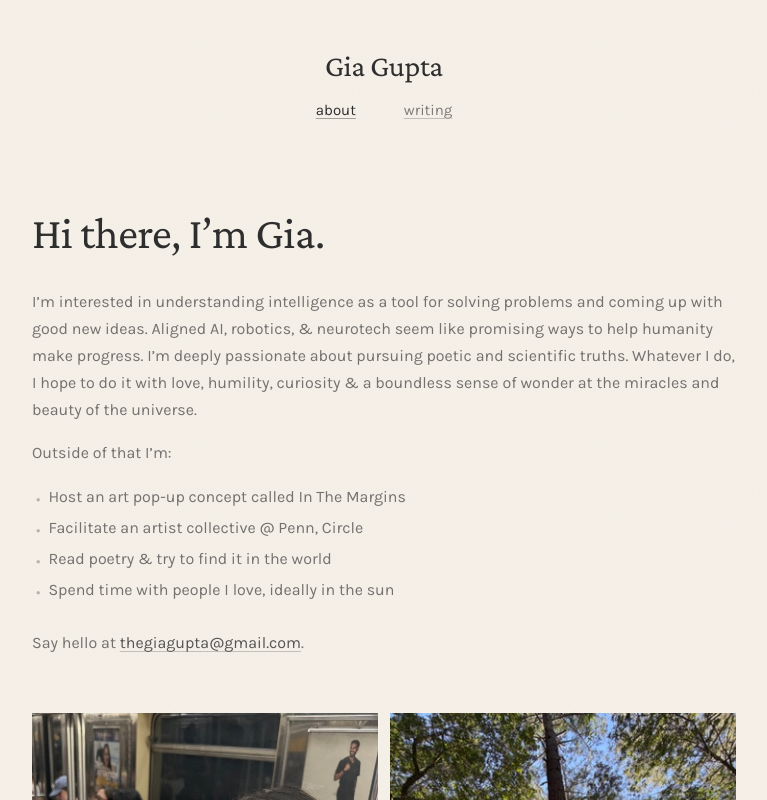
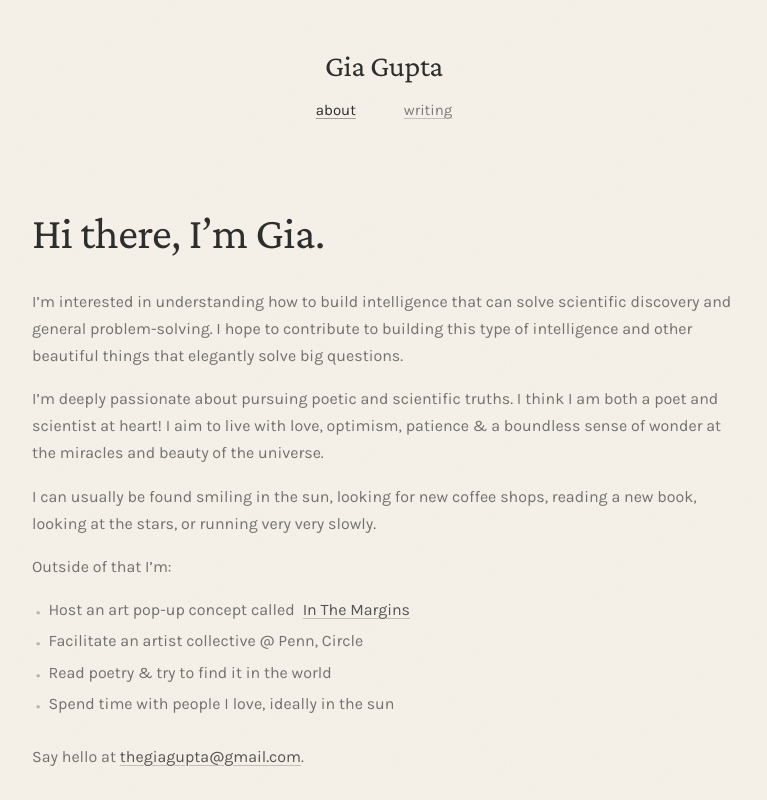
Before and after one commit to giagupta/personal-website, a Next.js app: page /about in a window 1280 px wide. Shown: the top 800 px of the page, without its empty margins (256-1023 px from the left). Built offline with nearby package versions, Linux system fonts and the light colour scheme.

Commit message:
Update about page bio and link In The Margins to Instagram
- Rewrote bio paragraphs to reflect current interests
- Added "usually found" paragraph
- Hyperlinked "In The Margins" to instagram.com/intheemargins

https://claude.ai/code/session_01QmcAqFr2gk8BpLuCuPKCKA

```diff
--- a/src/app/about/AboutClient.tsx
+++ b/src/app/about/AboutClient.tsx
@@ -24,20 +24,38 @@ export default function AboutClient() {
           transition={{ delay: 0.08, duration: 0.5 }}
         >
           <p>
-            I&rsquo;m interested in understanding intelligence as a tool for
-            solving problems and coming up with good new ideas. Aligned AI,
-            robotics, &amp; neurotech seem like promising ways to help humanity
-            make progress. I&rsquo;m deeply passionate about pursuing poetic and
-            scientific truths. Whatever I do, I hope to do it with love,
-            humility, curiosity &amp; a boundless sense of wonder at the miracles
-            and beauty of the universe.
+            I&rsquo;m interested in understanding how to build intelligence that
+            can solve scientific discovery and general problem-solving. I hope to
+            contribute to building this type of intelligence and other beautiful
+            things that elegantly solve big questions.
+          </p>
+
+          <p>
+            I&rsquo;m deeply passionate about pursuing poetic and scientific
+            truths. I think I am both a poet and scientist at heart! I aim to
+            live with love, optimism, patience &amp; a boundless sense of wonder
+            at the miracles and beauty of the universe.
+          </p>
+
+          <p>
+            I can usually be found smiling in the sun, looking for new coffee
+            shops, reading a new book, looking at the stars, or running very very
+            slowly.
           </p>
 
           <p>Outside of that I&rsquo;m:</p>
           <ul className="space-y-0.5 ml-1">
             <li className="flex items-start gap-2">
               <span className="text-charcoal/30 mt-[2px]">&bull;</span>
-              Host an art pop-up concept called In The Margins
+              Host an art pop-up concept called{" "}
+              <a
+                href="https://www.instagram.com/intheemargins/"
+                target="_blank"
+                rel="noopener noreferrer"
+                className="text-charcoal/80 underline underline-offset-[3px] decoration-charcoal/25 hover:decoration-charcoal/50 transition-colors"
+              >
+                In The Margins
+              </a>
             </li>
             <li className="flex items-start gap-2">
               <span className="text-charcoal/30 mt-[2px]">&bull;</span>
```
